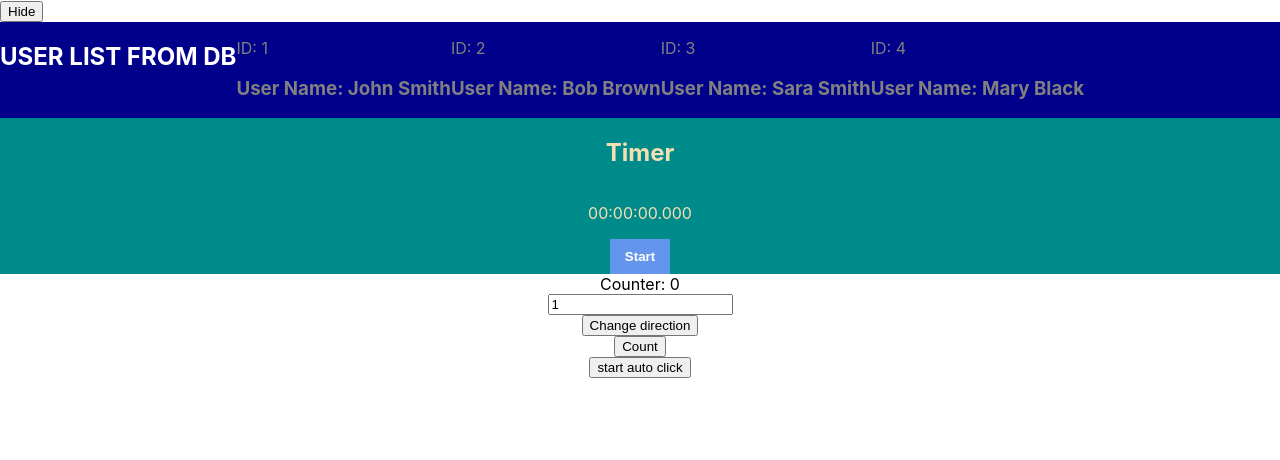
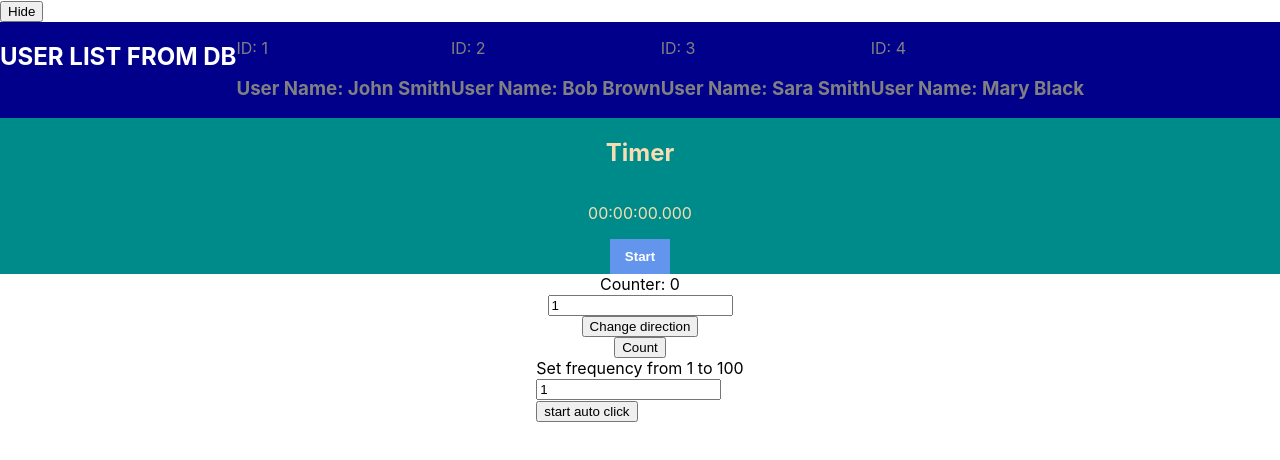
Before and after one commit to EvgenStr/react-props-clone, a React (Create React App) app: page / in a window 1280 px wide. Shown: the top 460 px of the page. Built offline with nearby package versions, Linux system fonts and the light colour scheme.

Commit message:
added input comp

```diff
--- /dev/null
+++ b/src/components/Counter/AutoControls/index.jsx
@@ -0,0 +1,22 @@
+import React from 'react';
+import Button from '../Button';
+import Input from '../Input';
+
+function AutoControls({ handler, text, setFrequency, frequency }) {
+  const minFrequency = 1;
+  const maxFrequency = 100;
+
+  const setFrequencyToParent = ({ target: { value } }) => {
+    if (+value < minFrequency || +value > maxFrequency) return;
+    setFrequency(+value);
+  }
+  return (
+    <div>
+      <span>Set frequency from {minFrequency} to {maxFrequency}</span>
+      <Input value={frequency} handler={setFrequencyToParent} />
+      <Button handler={handler} text={text} />
+    </div>
+  )
+}
+
+export default AutoControls;
--- a/src/components/Counter/Button/index.jsx
+++ b/src/components/Counter/Button/index.jsx
@@ -1,7 +1,6 @@
 import React from 'react'
 
-function Button(props) {
-  const { handler, text } = props;
+function Button({ handler, text }) {
   return (
     <button onClick={handler}>{text}</button>
   )
--- /dev/null
+++ b/src/components/Counter/Input/index.jsx
@@ -0,0 +1,10 @@
+import React from 'react'
+
+function Input({ handler, value }) {
+  return (
+    <div>
+      <input type="number" value={value} onChange={(e) => { handler(e) }} />
+    </div>
+  )
+}
+export default Input;
--- a/src/components/Counter/StepControls/index.jsx
+++ b/src/components/Counter/StepControls/index.jsx
@@ -1,5 +1,6 @@
 import React, { useState } from 'react';
 import Button from '../Button';
+import Input from '../Input';
 import styles from "./Controls.module.scss"
 
 function Controls(props) {
@@ -19,7 +20,8 @@ function Controls(props) {
   }
   return (
     <div className={styles.controls}>
-      <input type="number" value={step} onChange={setStepToParent} />
+    <Input value={step} handler={setStepToParent} />
+
       <Button handler={changeDirection} text="Change direction" />
     </div>
   )
--- a/src/components/Counter/index.jsx
+++ b/src/components/Counter/index.jsx
@@ -2,6 +2,7 @@ import React, { useState, useEffect } from 'react';
 import StepControls from "./StepControls";
 import Button from "./Button";
 import Display from './Display';
+import AutoControls from './AutoControls';
 import style from "./Counter.module.scss";
 
 function Counter() {
@@ -9,6 +10,7 @@ function Counter() {
   const [step, setStep] = useState(1);
   const [isIncrement, setIncrement] = useState(true);
   const [isAuto, setIsAuto] = useState(false);
+  const [frequency, setFrequency] = useState(1)
   const autoClick = () => {
     setCounter(counter + (isIncrement ? step : -step));
   }
@@ -16,17 +18,18 @@ function Counter() {
   useEffect(() => {
     let interval = null;
     if (isAuto) {
-      interval = setInterval(autoClick, 1000)
+      interval = setInterval(autoClick, 1000 / frequency);
     }
     return () => { clearInterval(interval) }
-  }, [isAuto, counter])
+  }, [isAuto, counter, frequency])
 
   return (
     <div className={style.counter}>
       <Display counter={counter} />
       <StepControls setSteps={setStep} propStep={step} setDirection={setIncrement} direction={isIncrement} />
       <Button handler={() => { setCounter(counter + (isIncrement ? step : -step)) }} text="Count" />
-      <Button handler={() => { setIsAuto(!isAuto) }} text={(isAuto ? 'stop' : 'start') + ' auto click'} />
+      <AutoControls handler={() => { setIsAuto(!isAuto) }} text={(isAuto ? 'stop' : 'start') + ' auto click'} setFrequency={setFrequency} frequency={frequency} />
+
     </div>
   )
 }
```
